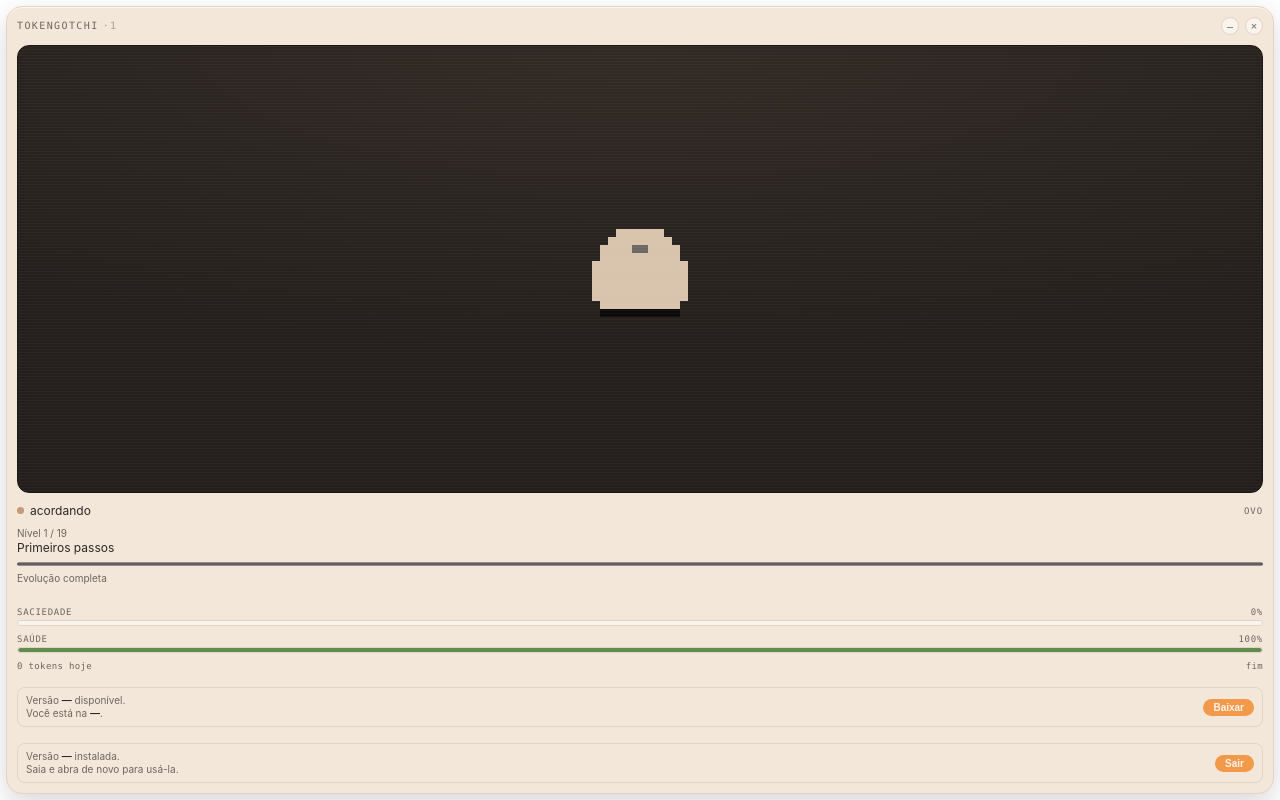
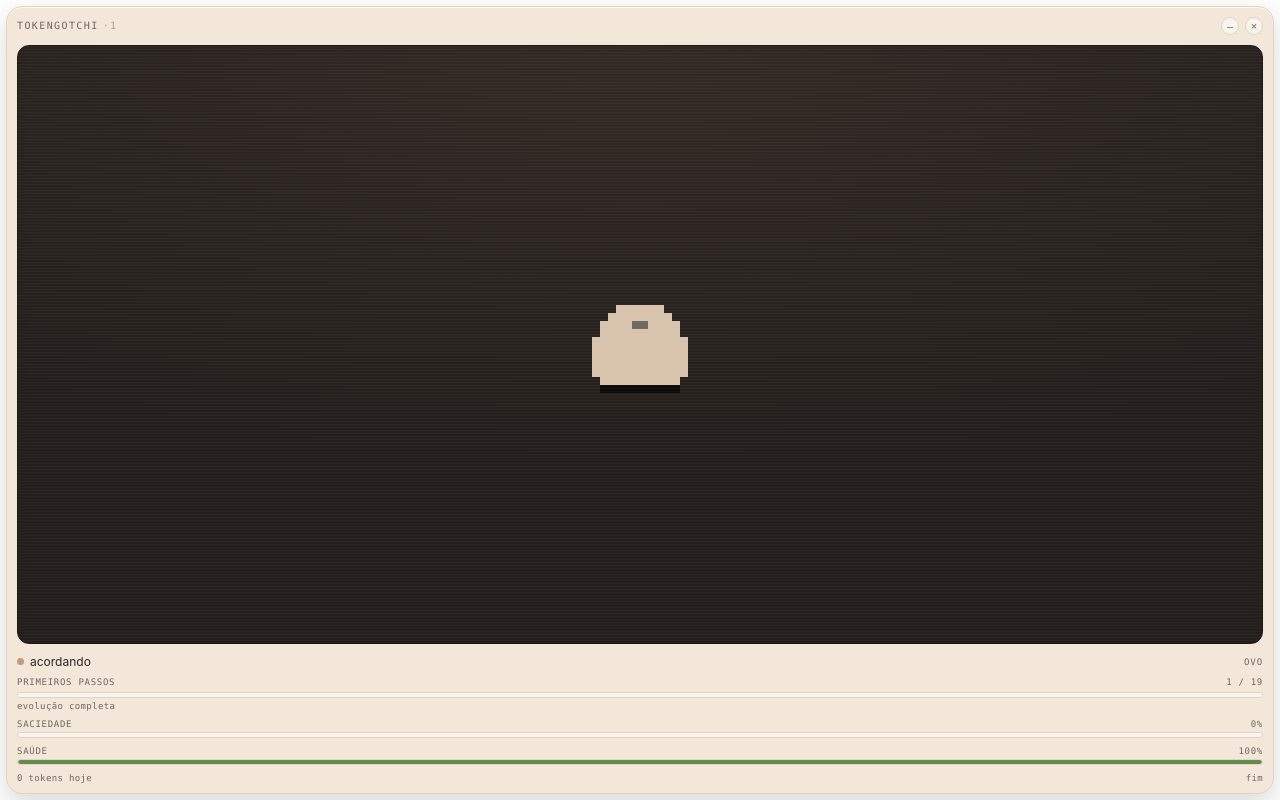
Before and after one commit to vitorjpr/tokengotchi, an Electron app: page src/renderer/index.html in a window 1280 px wide. Drawn offline with Linux system fonts and the light colour scheme; no server answers.

Commit message:
v0.5.2
Mirror davartec b23e6d0 (#6 restore v0.4.1 window style, #7 version bump to 0.5.2). App tree is blob-identical to davartec. Audit PASS WITH NOTES. (#12)

```diff
--- a/package.json
+++ b/package.json
@@ -1,6 +1,6 @@
 {
   "name": "tokengotchi",
-  "version": "0.5.1",
+  "version": "0.5.2",
   "description": "Um bichinho de estimação de desktop alimentado pelos tokens que você gasta com agentes de IA.",
   "author": "Vitor Rodrigues",
   "license": "MIT",
--- a/src/renderer/app.js
+++ b/src/renderer/app.js
@@ -30,6 +30,11 @@ const MOOD_COLOR = {
 };
 
 function formatTokens(n) {
+  // Infinity/NaN viravam "Infinitybi"/"NaN"; melhor um traço neutro.
+  if (!Number.isFinite(n)) return '—';
+  // As metas dos últimos níveis passam de 1 bilhão; sem este degrau a
+  // linha do próximo nível mostrava "2624.0M".
+  if (n >= 1_000_000_000) return `${(n / 1_000_000_000).toFixed(1)}bi`;
   if (n >= 1_000_000) return `${(n / 1_000_000).toFixed(1)}M`;
   if (n >= 1_000) return `${(n / 1_000).toFixed(1)}k`;
   return String(Math.round(n));
@@ -49,12 +54,21 @@ function render() {
   el('gen').textContent = `·${state.generation}`;
   el('moodLabel').textContent = state.dead ? 'morreu de fome' : state.mood;
   el('stageLabel').textContent = state.stageLabel || state.stage;
-  el('levelLabel').textContent = `Nível ${state.level || 1} / ${state.totalLevels || 19}`;
+  // Na tela só "x / 19", para sobrar espaço ao nome da fase. O leitor de
+  // tela ouve a frase inteira pelo span invisível (o "x / 19" é aria-hidden).
+  const level = state.level || 1;
+  const totalLevels = state.totalLevels || 19;
+  el('levelValue').textContent = `${level} / ${totalLevels}`;
+  el('levelText').textContent = `nível ${level} de ${totalLevels}`;
   el('phaseLabel').textContent = state.stagePhase || 'Primeiros passos';
   el('evolutionProgress').value = state.stageProgress || 0;
-  el('nextLevel').textContent = state.nextStageLabel
-    ? `Próximo: ${state.nextStageLabel} · faltam ${formatTokens(state.caloriesToNext)} cal`
-    : 'Evolução completa';
+  // Só o nome do próximo estágio (o que vem antes do " · "), sem a descrição
+  // da fase, e o custo num span à parte que nunca é cortado.
+  const nextStage = state.nextStageLabel ? state.nextStageLabel.split(' · ')[0] : '';
+  el('nextName').textContent = nextStage ? `próximo: ${nextStage}` : 'evolução completa';
+  el('nextCost').textContent = nextStage
+    ? `faltam ${formatTokens(state.caloriesToNext)} cal`
+    : '';
   el('dot').style.background = MOOD_COLOR[state.mood] || '#c49a78';
 
   el('satietyValue').textContent = `${state.satiety}%`;
--- a/src/renderer/index.html
+++ b/src/renderer/index.html
@@ -44,10 +44,10 @@
         </div>
 
         <section class="evolution" aria-label="Evolução">
-          <div id="levelLabel"></div>
+          <div id="levelLabel"><span class="sr-only" id="levelText"></span><span id="levelValue" aria-hidden="true"></span></div>
           <div id="phaseLabel"></div>
           <progress id="evolutionProgress" max="1" value="0" aria-label="Progresso até o próximo nível"></progress>
-          <div id="nextLevel"></div>
+          <div id="nextLevel"><span id="nextName"></span><span id="nextCost"></span></div>
         </section>
 
         <div class="meter">
--- a/src/renderer/style.css
+++ b/src/renderer/style.css
@@ -18,6 +18,28 @@
   box-sizing: border-box;
   margin: 0;
   padding: 0;
+}
+
+/*
+ * O atributo hidden é só um display:none da folha do navegador, e qualquer
+ * display do autor ganha dele. Sem isto, a faixa .update (display:flex)
+ * aparecia vazia — "Versão — disponível" — mesmo sem versão nova.
+ */
+[hidden] {
+  display: none !important;
+}
+
+/* Texto só para leitor de tela. */
+.sr-only {
+  position: absolute;
+  width: 1px;
+  height: 1px;
+  margin: -1px;
+  padding: 0;
+  overflow: hidden;
+  clip: rect(0 0 0 0);
+  white-space: nowrap;
+  border: 0;
 }
 
 html,
@@ -213,9 +235,13 @@ a[href] {
   transform: translateY(0);
 }
 
+/*
+ * O painel de leitura nunca encolhe nem rola: quem cede espaço é a tela do
+ * bichinho (.screen, flex: 1). Assim a faixa de atualização ou o botão de
+ * chocar entram sem criar barra de rolagem numa janela de tamanho fixo.
+ */
 .readout {
-  min-height: 0;
-  overflow-y: auto;
+  flex: none;
   display: flex;
   flex-direction: column;
   gap: 8px;
@@ -326,7 +352,7 @@ a[href] {
   align-items: center;
   justify-content: space-between;
   gap: 8px;
-  margin-top: 8px;
+  margin-top: 0; /* o gap de 8px do .readout já separa */
   padding: 6px 8px;
   border: 1px solid var(--border);
   border-radius: 8px;
@@ -367,7 +393,100 @@ a[href] {
   outline-offset: 2px;
 }
 
-.evolution { font-size: 10px; line-height: 1.4; color: var(--text-soft); }
-#phaseLabel { color: var(--text); font-size: 12px; }
-#nextLevel { min-height: 28px; overflow-wrap: anywhere; }
-#evolutionProgress { display: block; width: 100%; height: 6px; margin: 4px 0; accent-color: var(--primary); }
+/*
+ * Evolução em 19 níveis, no mesmo idioma visual dos medidores: cabeçalho
+ * mono em caixa alta (fase à esquerda, nível à direita), uma barra igual às
+ * de saciedade e saúde e uma única linha com o próximo nível.
+ */
+.evolution {
+  display: grid;
+  grid-template-columns: minmax(0, 1fr) auto;
+  column-gap: 6px;
+  font-family: var(--mono);
+  font-size: 9px;
+  letter-spacing: 0.08em;
+  color: var(--text-soft);
+}
+
+#phaseLabel,
+#levelLabel {
+  grid-row: 1;
+  align-self: start;
+  margin-bottom: 3px;
+  line-height: 1.3;
+  text-transform: uppercase;
+}
+
+/* Só a fase pode ser longa. Em vez de cortar, ela quebra em no máximo duas
+   linhas (o painel tem folga para isso mesmo no pior caso, morto +
+   atualização); só além disso entram as reticências. */
+#phaseLabel {
+  grid-column: 1;
+  min-width: 0;
+  display: -webkit-box;
+  -webkit-box-orient: vertical;
+  -webkit-line-clamp: 2;
+  overflow: hidden;
+  overflow-wrap: break-word;
+  /* O overflow cortaria o acento das maiúsculas (o Ó de GRIMÓRIO); o padding
+     dá espaço a ele e a margem negativa mantém o alinhamento com o nível. */
+  padding-top: 2px;
+  margin-top: -2px;
+}
+
+#levelLabel {
+  grid-column: 2;
+  white-space: nowrap;
+}
+
+#evolutionProgress {
+  grid-column: 1 / -1;
+  display: block;
+  width: 100%;
+  height: 6px;
+  -webkit-appearance: none;
+  appearance: none;
+  border: 1px solid var(--border);
+  border-radius: 999px;
+  background: var(--bg);
+  overflow: hidden;
+}
+
+#evolutionProgress::-webkit-progress-bar {
+  background: var(--bg);
+  border-radius: 999px;
+}
+
+#evolutionProgress::-webkit-progress-value {
+  background: var(--secondary);
+  border-radius: 999px;
+  transition: width 0.5s ease;
+}
+
+/* Nome do próximo nível à esquerda (cortado com reticências se faltar
+   espaço) e o custo à direita, que nunca some. */
+#nextLevel {
+  grid-column: 1 / -1;
+  display: flex;
+  justify-content: space-between;
+  gap: 6px;
+  margin-top: 3px;
+  letter-spacing: 0.04em;
+  white-space: nowrap;
+}
+
+#nextName {
+  min-width: 0;
+  overflow: hidden;
+  text-overflow: ellipsis;
+}
+
+#nextCost {
+  flex: none;
+}
+
+@media (prefers-reduced-motion: reduce) {
+  #evolutionProgress::-webkit-progress-value {
+    transition: none;
+  }
+}
```
Also changed, not shown: 1 other file.
